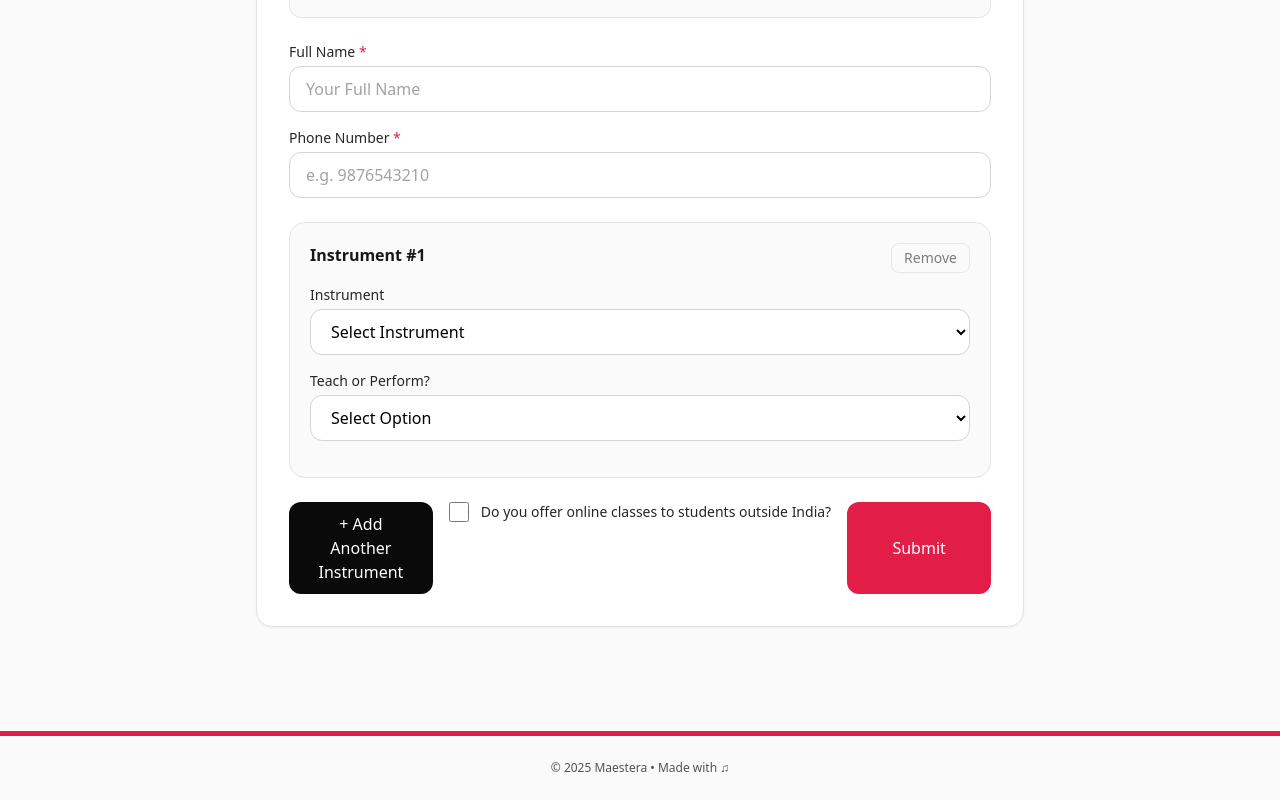
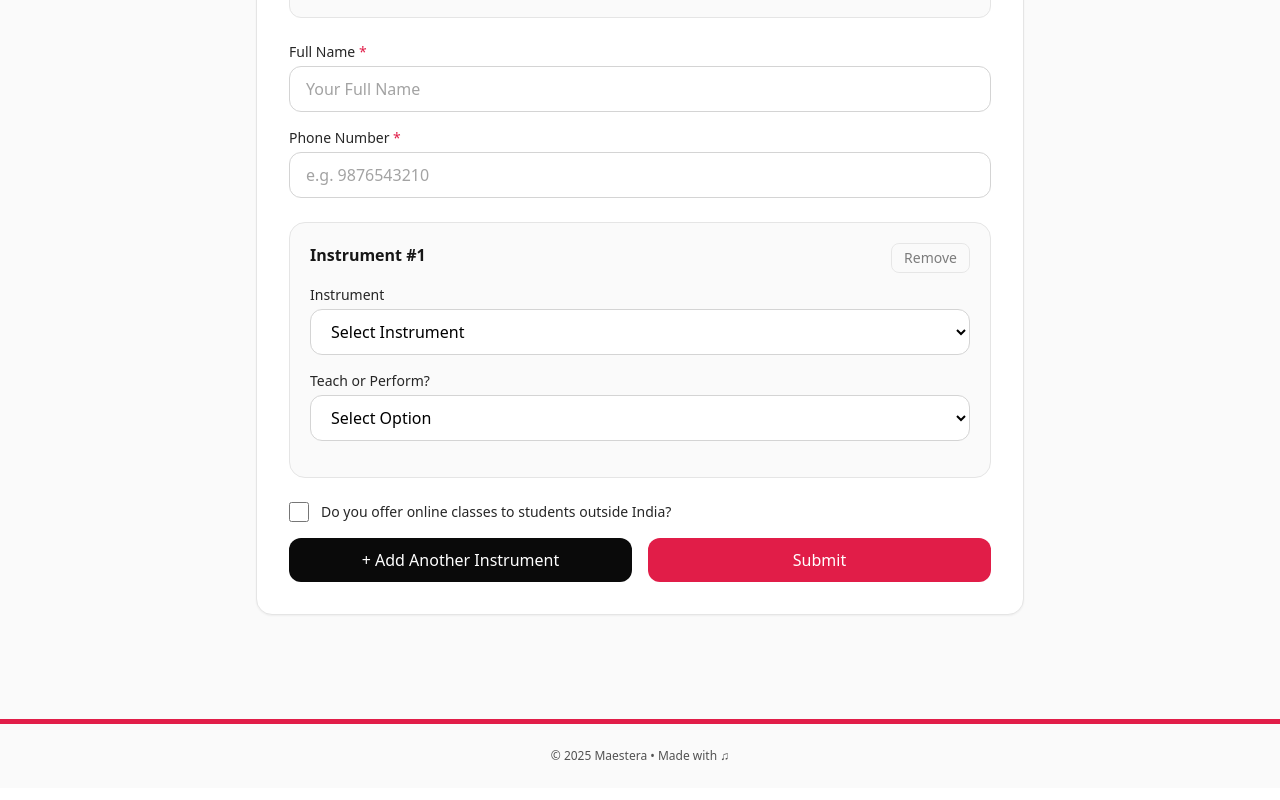
Before and after one commit to sudhanshuXd07/maestera-onboarding, a React (Vite) app: page /part2 in a window 1280 px wide. Shown: the part 409-1209 px from the top of the page. Built offline with nearby package versions, Linux system fonts and the light colour scheme.

Commit message:
Update Part2.jsx

```diff
--- a/src/Part2.jsx
+++ b/src/Part2.jsx
@@ -326,17 +326,7 @@ export default function Part2() {
               </div>
             ))}
 
-            <div className="flex flex-col md:flex-row gap-4">
-              <button
-                type="button"
-                onClick={addRow}
-                className="flex-1 px-6 py-2.5 rounded-xl text-white"
-                style={{ backgroundColor: "#0a0a0a" }}
-              >
-                + Add Another Instrument
-              </button>
-
-              <div className="mb-4">
+             <div className="mb-4">
                 <label className="flex items-center gap-3 cursor-pointer select-none">
                   <input
                     type="checkbox"
@@ -366,6 +356,17 @@ export default function Part2() {
                 </div>
             )}
 
+            <div className="flex flex-col md:flex-row gap-4">
+              <button
+                type="button"
+                onClick={addRow}
+                className="flex-1 px-6 py-2.5 rounded-xl text-white"
+                style={{ backgroundColor: "#0a0a0a" }}
+              >
+                + Add Another Instrument
+              </button>
+
+
 
               <button
                 type="button"
```
